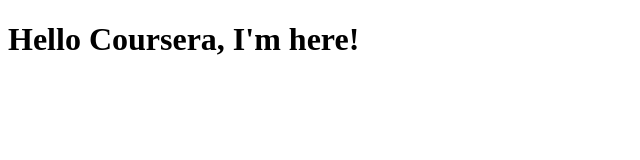
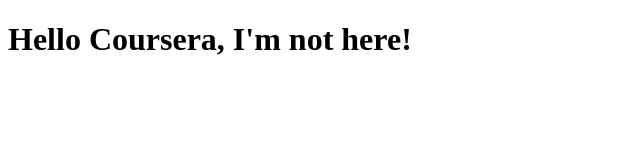
Before and after one commit to bm480/coursera-test, a plain HTML site: page index.html in a window 1280 px wide. Shown: the whole page, without its empty margins (0-640 px from the left). Drawn offline with Linux system fonts and the light colour scheme.

Commit message:
First change

```diff
--- a/index.html
+++ b/index.html
@@ -5,6 +5,6 @@
     <title>Hello Coursera</title>
   </head>
   <body>
-    <h1>Hello Coursera, I'm here!</h1>
+    <h1>Hello Coursera, I'm not here!</h1>
   </body>
 </html>
```
